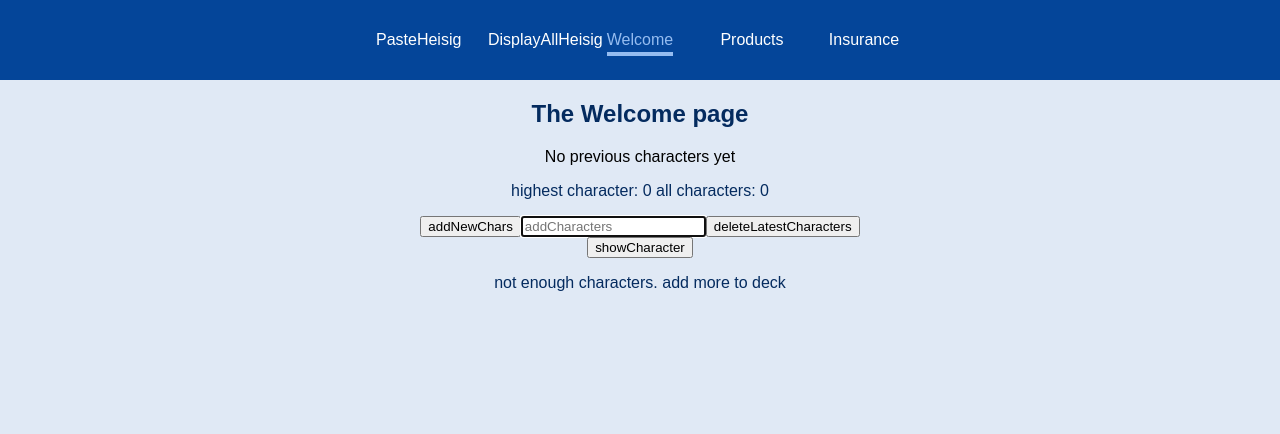
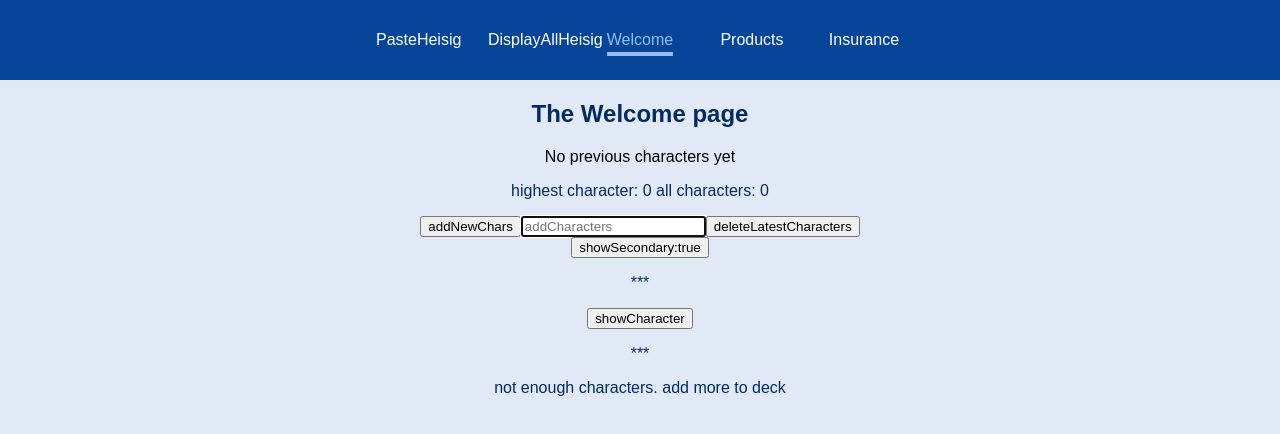
Before and after one commit to Weiqifan1/hanzimining, a React (Create React App) app: page /welcome in a window 1280 px wide. Shown: the top 434 px of the page. Built offline with nearby package versions, Linux system fonts and the light colour scheme.

Commit message:
2021-10-31_1616: can now pass the showSecondary boolean to the FlashCardItem component

```diff
--- a/src/components/TodoItem.tsx
+++ b/src/components/TodoItem.tsx
@@ -7,7 +7,8 @@ import { useDispatch, useSelector } from "react-redux";
 import {bindActionCreators} from "redux";
 import { characterSRSactionCreators, State } from '../state/index';
 
-const TodoItem: React.FC<{content: FlashCard, show: boolean}> = (props: PropsWithChildren<{content: FlashCard, show: boolean}>) => {//PropsWithChildren<{content: Content}>
+const TodoItem: React.FC<{content: FlashCard, show: boolean, showSecondary: boolean}> =
+    (props: PropsWithChildren<{content: FlashCard, show: boolean, showSecondary: boolean}>) => {//PropsWithChildren<{content: Content}>
     const content: FlashCard = props.content
     var tempReviewValue: number = props.content.repetitionValue
     var tempDateOfLastReview: string = props.content.dateOfLastReview
--- a/src/components/Todos.tsx
+++ b/src/components/Todos.tsx
@@ -6,7 +6,7 @@ const Todos: React.FC<{data: FlashCard[]}> = (props) => {
     return (
         <ul>
             {props.data.map((item) =>(
-                <TodoItem content={item} show={true}/>
+                <TodoItem content={item} show={true} showSecondary={true}/>
             ))}
         </ul>
     )
--- a/src/pages/Welcome.tsx
+++ b/src/pages/Welcome.tsx
@@ -3,7 +3,7 @@ import React, {ReactElement, useEffect, useRef, useState} from "react";
 import IPage from "../interfaces/page";
 import {useDispatch, useSelector} from "react-redux";
 import {bindActionCreators} from "redux";
-import { characterSRSactionCreators, previousCharactersActionCreators,  State } from '../state/index';
+import { characterSRSactionCreators, previousCharactersActionCreators, showSecondaryFlashcardInfoActionCreator,  State } from '../state/index';
 import {FlashCardDeck, FlashCard} from "../state/state-types/charactersrstypes";
 import characterSRSlogic from "../interfaces/characterSRSlogic";
 import {calculateNextCharacter} from "../applogic/characterSRSlogic/calculateCharacterSRSorder";
@@ -17,6 +17,7 @@ const Welcome: React.FunctionComponent<IPage> = props => {
     var currentContent: FlashCard;
     //var displayPreviousCharacters: ReactElement = <p></p>
     const [showCharacterSRSContentElement, setShowCharacterSRSContentElement] = useState<boolean>(false)
+    //const [showSecondaryInformation, setShowSecondaryInformation] = useState<boolean>(true)
     const [addMoreCharactersTextField, setAddMoreCharactersTextField] = useState<string>("");
 
     const dispatch = useDispatch();
@@ -32,6 +33,11 @@ const Welcome: React.FunctionComponent<IPage> = props => {
     )
     var previousCharacters: FlashCard[] = previousCharactersState;
 
+    const{setShowSecondaryFlashCardInfo} = bindActionCreators(showSecondaryFlashcardInfoActionCreator, dispatch)
+    const showSecondaryFlashCardInfoState: boolean = useSelector(
+        (state: State) => state.showSecondaryFlashCardInfo
+    )
+    var showSecondaryInformationLocalState: boolean = showSecondaryFlashCardInfoState
 
     const todoPageContent = (): ReactElement => {
         //previousCharacters = characterSRSstate.previousCharacters
@@ -51,7 +57,8 @@ const Welcome: React.FunctionComponent<IPage> = props => {
                 currentContent = srscalculationResult.currentContent
                 //previousCharacters = srscalculationResult.characterSRS.previousCharacters ? srscalculationResult.characterSRS.previousCharacters : []
                 contentOrNotEnough = <TodoItem content={srscalculationResult.currentContent}
-                                               show={showCharacterSRSContentElement}/>
+                                               show={showCharacterSRSContentElement}
+                                               showSecondary={showSecondaryInformationLocalState}/>
             }else {
                 contentOrNotEnough = <p>Content type is undefined!!! this is an error</p>
             }
@@ -215,13 +222,32 @@ const Welcome: React.FunctionComponent<IPage> = props => {
         return <section>{resultString}</section>
     }
 
+
+    const changeShowSecondaryInformationValue = () => {
+        setShowSecondaryFlashCardInfo(!showSecondaryInformationLocalState)
+        //showSecondaryInformation = !showSecondaryInformation
+        //const currentValue: boolean = showSecondaryInformation
+        //setShowSecondaryInformation(!currentValue)
+        console.log("hello this is changeShowSecondary")
+        console.log("show secondary: " + showSecondaryInformationLocalState)
+    }
+
+    const showSecondaryInformationReactElement = (): ReactElement => {
+        return <section>
+            <button type="button" onClick={changeShowSecondaryInformationValue}>showSecondary:{showSecondaryInformationLocalState.toString()}</button>
+        </section>
+    }
+
     //{displayMostRecentCharacters()}
     return <section>
         <h1> The Welcome page </h1>
         {displayMostRecentCharacters(previousCharacters)}
         {displayNumberOfCharacters()}
         {addCharactersPageContent()}
+        {showSecondaryInformationReactElement()}
+        <p>***</p>
         {buttonsToShowAndHandleCharacterSRSContentElement()}
+        <p>***</p>
         {todoPageContent()}
     </section>
 
--- /dev/null
+++ b/src/state/action-creators/showSecondaryFlashCardInfoActionCreator.ts
@@ -0,0 +1,12 @@
+import {Dispatch} from "redux";
+import {ShowSecondaryFlashCardInfoAction} from "../actions/showSecondaryFlashCardInfoAction";
+import {ShowSecondaryFlashCardInfoTypes} from "../action-types/showSecondaryFlashCardInfoTypes";
+
+export const setShowSecondaryFlashCardInfo = (newState: boolean) => {
+    return (dispatch: Dispatch<ShowSecondaryFlashCardInfoAction>) => {
+        dispatch({
+            type: ShowSecondaryFlashCardInfoTypes.SHOWSECONDARYFLASHCARDINFO,
+            payload: newState
+        })
+    }
+}
--- /dev/null
+++ b/src/state/action-types/showSecondaryFlashCardInfoTypes.ts
@@ -0,0 +1,3 @@
+export enum ShowSecondaryFlashCardInfoTypes {//PreviousCharactersActionTypes {
+    SHOWSECONDARYFLASHCARDINFO = "showsecondaryflashcardinfo"
+}
--- /dev/null
+++ b/src/state/actions/showSecondaryFlashCardInfoAction.ts
@@ -0,0 +1,9 @@
+
+import {ShowSecondaryFlashCardInfoTypes} from "../action-types/showSecondaryFlashCardInfoTypes";
+
+interface addToPreviousCharacters {
+    type: ShowSecondaryFlashCardInfoTypes.SHOWSECONDARYFLASHCARDINFO//CharacterSRSactionTypes.EDITLISTITEMINBULK
+    payload: boolean
+}
+
+export type ShowSecondaryFlashCardInfoAction = addToPreviousCharacters
--- a/src/state/index.ts
+++ b/src/state/index.ts
@@ -2,6 +2,7 @@
 export * as actionCreators from './action-creators/index'
 export * as characterSRSactionCreators from './action-creators/characterSRSactionCreator'
 export * as previousCharactersActionCreators from './action-creators/previousCharactersActionCreator'
+export * as showSecondaryFlashcardInfoActionCreator from './action-creators/showSecondaryFlashCardInfoActionCreator'
 export * from "./store"
 export * from "./reducers/index"
 export * from "./reducers/characterSRSreducer"
--- a/src/state/reducers/index.ts
+++ b/src/state/reducers/index.ts
@@ -2,11 +2,13 @@ import {combineReducers} from "redux";
 import bankReducer from "./bankReducer";
 import characterSRSreducer from "./characterSRSreducer"
 import previousCharactersReducer from "./previousCharactersReducer";
+import showSecondaryFlashCardInfoReducer from "./showSecondaryFlashCardInfoReducer";
 
 const reducers = combineReducers({
     bank: bankReducer,
     characterSRS: characterSRSreducer,
-    previousCharacters: previousCharactersReducer
+    previousCharacters: previousCharactersReducer,
+    showSecondaryFlashCardInfo: showSecondaryFlashCardInfoReducer
 });
 
 export default reducers;
--- /dev/null
+++ b/src/state/reducers/showSecondaryFlashCardInfoReducer.ts
@@ -0,0 +1,17 @@
+import {FlashCard} from "../state-types/charactersrstypes";
+import {ShowSecondaryFlashCardInfoAction} from "../actions/showSecondaryFlashCardInfoAction";
+import previousCharactersReducer from "./previousCharactersReducer";
+import {ShowSecondaryFlashCardInfoTypes} from "../action-types/showSecondaryFlashCardInfoTypes";
+
+const initialState: boolean = true
+
+const showSecondaryFlashCardInfoReducer = (state: boolean = initialState, action: ShowSecondaryFlashCardInfoAction): boolean => {
+    switch (action.type) {
+        case ShowSecondaryFlashCardInfoTypes.SHOWSECONDARYFLASHCARDINFO://CharacterSRSactionTypes.CREATESRSOBJECT:
+            //return action.payload.Content
+            return action.payload
+        default:
+            return state
+    }
+}
+export default showSecondaryFlashCardInfoReducer
```
